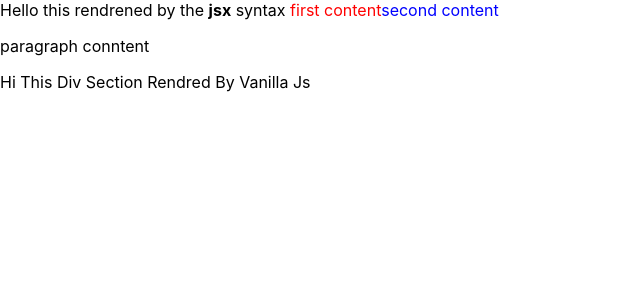
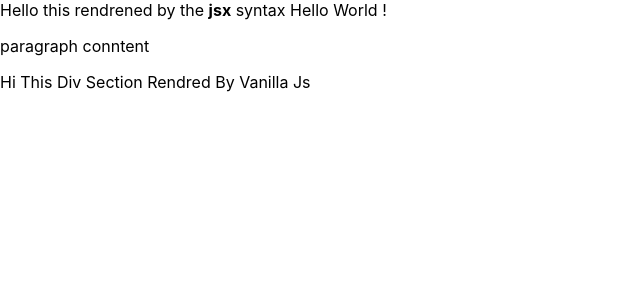
Before and after one commit to zakariaazaraf/react-revesion-egghead-course, a React (Create React App) app in the folder react-revesion/: page / in a window 1280 px wide. Shown: the top 300 px of the page, without its empty margins (0-640 px from the left). Built offline with nearby package versions, Linux system fonts and the light colour scheme.

Commit message:
fragment element using the jsx syntax and the normal one

```diff
--- a/react-revesion/src/index.js
+++ b/react-revesion/src/index.js
@@ -27,12 +27,16 @@ const reactElement = React.createElement('div', {
 
 // TRY RENDRENING BY THE JSX SYNTAX
 
-const firstChildren = React.createElement('span', {style: {color: 'red'}}, 'first content')
+/* const firstChildren = React.createElement('span', {style: {color: 'red'}}, 'first content')
 const secondChildren = React.createElement('span', {style: {color: 'blue'}}, 'second content')
-const fragment = React.createElement(React.Fragment, null, firstChildren, secondChildren)
+const fragment = React.createElement(React.Fragment, null, firstChildren, secondChildren) */
 const element = (
   <div className='container'>
-    Hello this rendrened by the <strong>jsx</strong> syntax {fragment}
+    Hello this rendrened by the <strong>jsx</strong> syntax {
+      <>
+        <span>Hello</span> <span>World !</span>
+      </>
+    }
     <p>
         paragraph conntent
     </p>
@@ -41,4 +45,3 @@ const element = (
 )
 
 ReactDOM.render(element, document.getElementById('root'))
-console.log(fragment)
```
